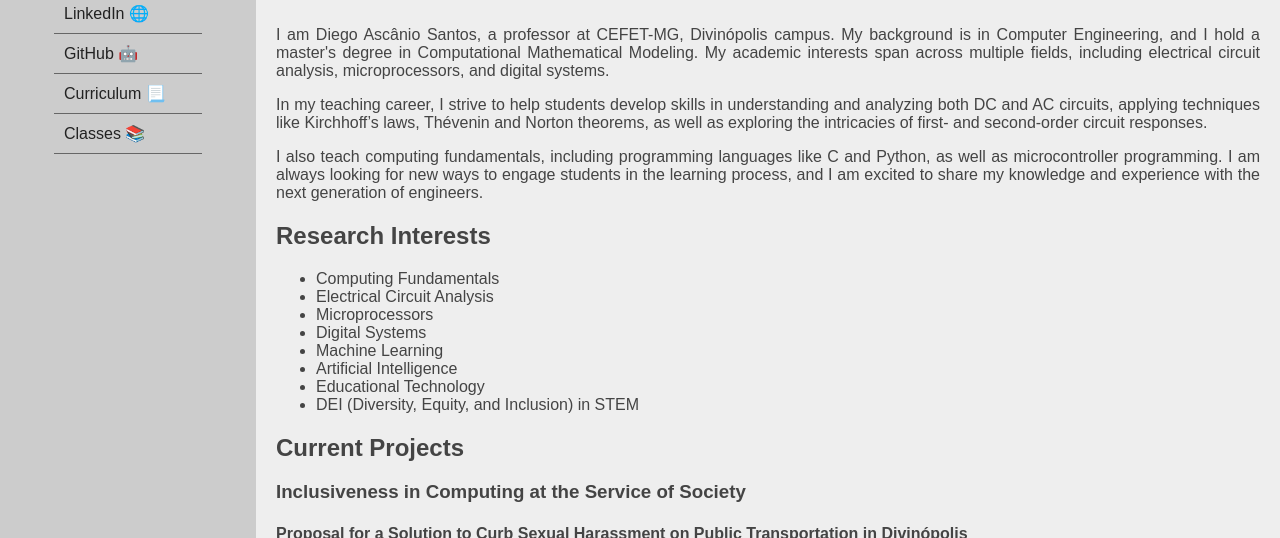
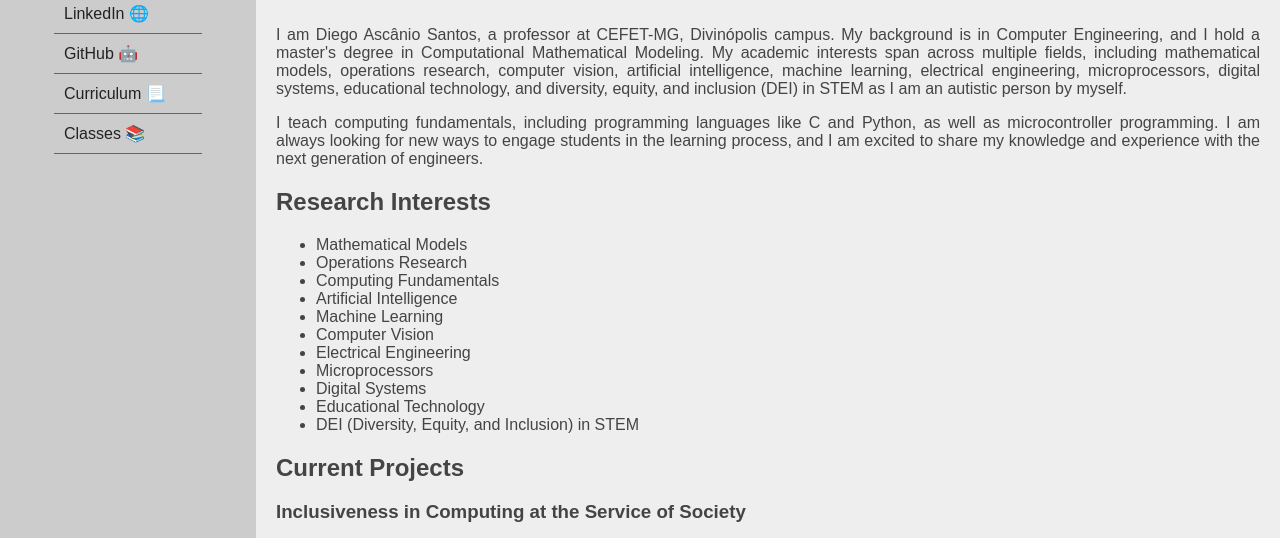
Before and after one commit to DiegoAscanio/diegoascanio.github.io, a plain HTML site: page index.html in a window 1280 px wide. Shown: the part 262-800 px from the top of the page. Drawn offline with Linux system fonts and the light colour scheme.

Commit message:
updating index.html

```diff
--- a/index.html
+++ b/index.html
@@ -57,25 +57,25 @@
             <section>
                 <h2>Who am I?</h2>
                 <p>
-                    I am Diego Ascânio Santos, a professor at CEFET-MG, Divinópolis campus. My background is in Computer Engineering, and I hold a master's degree in Computational Mathematical Modeling. My academic interests span across multiple fields, including electrical circuit analysis, microprocessors, and digital systems.
+                    I am Diego Ascânio Santos, a professor at CEFET-MG, Divinópolis campus. My background is in Computer Engineering, and I hold a master's degree in Computational Mathematical Modeling. My academic interests span across multiple fields, including mathematical models, operations research, computer vision, artificial intelligence, machine learning, electrical engineering, microprocessors, digital systems, educational technology, and diversity, equity, and inclusion (DEI) in STEM as I am an autistic person by myself.
                 </p>
                 <p>
-                    In my teaching career, I strive to help students develop skills in understanding and analyzing both DC and AC circuits, applying techniques like Kirchhoff’s laws, Thévenin and Norton theorems, as well as exploring the intricacies of first- and second-order circuit responses.
-                </p>
-                <p>
-                    I also teach computing fundamentals, including programming languages like C and Python, as well as microcontroller programming. I am always looking for new ways to engage students in the learning process, and I am excited to share my knowledge and experience with the next generation of engineers.
+                    I teach computing fundamentals, including programming languages like C and Python, as well as microcontroller programming. I am always looking for new ways to engage students in the learning process, and I am excited to share my knowledge and experience with the next generation of engineers.
                 </p>
             </section>
 
             <section>
                 <h2>Research Interests</h2>
                 <ul>
+                    <li>Mathematical Models</li>
+                    <li>Operations Research</li>
                     <li>Computing Fundamentals</li>
-                    <li>Electrical Circuit Analysis</li>
+                    <li>Artificial Intelligence</li>
+                    <li>Machine Learning</li>
+                    <li>Computer Vision</li>
+                    <li>Electrical Engineering</li>
                     <li>Microprocessors</li>
                     <li>Digital Systems</li>
-                    <li>Machine Learning</li>
-                    <li>Artificial Intelligence</li>
                     <li>Educational Technology</li>
                     <li>DEI (Diversity, Equity, and Inclusion) in STEM</li>
                 </ul>
```
